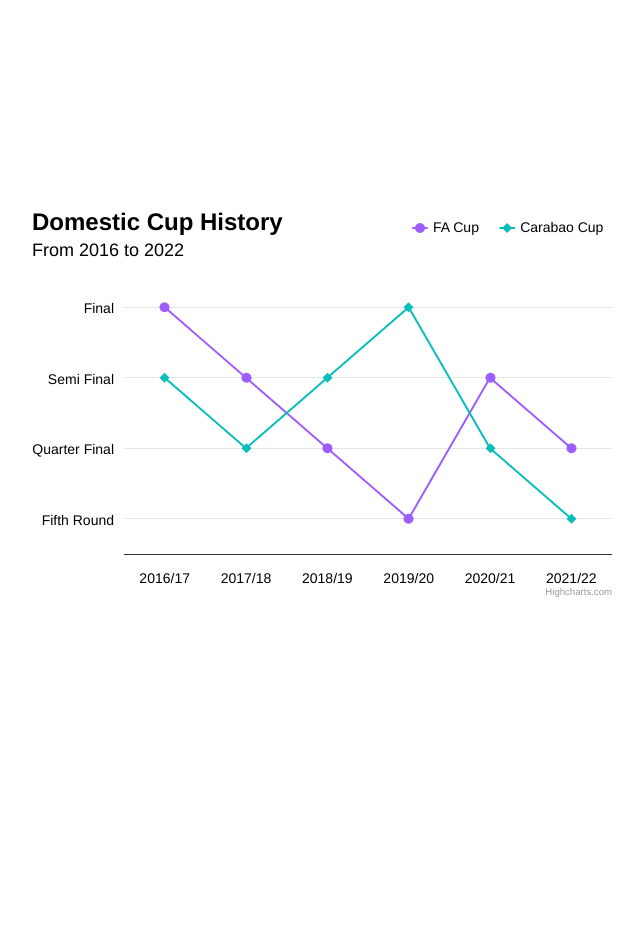
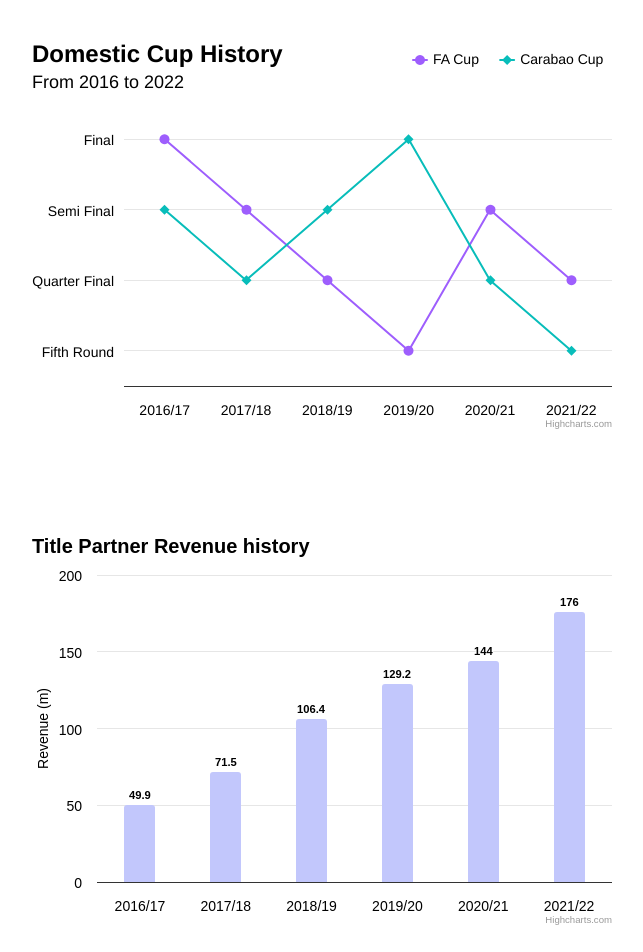
Before and after one commit to hafizzohaibaslam/highchart, a React (Vite) app: page / in a window 1280 px wide. Shown: the top 952 px of the page, without its empty margins (318-961 px from the left). Before the commit the page ends 800 px from the top, so only its background shows below. Built offline with nearby package versions, Linux system fonts and the light colour scheme.

Commit message:
bar chart

```diff
--- a/src/App.jsx
+++ b/src/App.jsx
@@ -97,10 +97,206 @@ function App() {
     ],
   };
 
+
+
+  const barChartOptions = {
+    chart: {
+      type: 'column',
+      backgroundColor: 'transparent',
+      style: {
+        fontFamily: 'Arial' // Set the font family if it's specified in your design
+      }
+    },
+    title: {
+      text: 'Title Partner Revenue history',
+      align: 'left',
+      style: {
+        color: '#000000',
+        fontSize: '20px',
+        fontWeight: 'bold',
+      },
+    },
+    // subtitle: {
+    //   useHTML: true,
+    //   text: '£714m ↑ 26%<br/>From 2016 to 2022 (In million pounds)',
+    //   align: 'left',
+    //   style: {
+    //     color: '#000000',
+    //     fontSize: '16px',
+    //   },
+    // },
+
+    xAxis: {
+      categories: ['2016/17', '2017/18', '2018/19', '2019/20', '2020/21', '2021/22'],
+      labels: {
+        style: {
+          color: '#000000',
+          fontSize: '14px',
+        },
+      },
+      crosshair: true // Adds a line across the plot area on hover
+    },
+    yAxis: {
+      min: 0,
+      title: {
+        text: 'Revenue (m)',
+        style: {
+          color: '#000000',
+          fontSize: '14px',
+        },
+      },
+      gridLineColor: '#e6e6e6',
+      labels: {
+        style: {
+          color: '#000000',
+          fontSize: '14px',
+        },
+      },
+    },
+    tooltip: {
+      headerFormat: '<span style="font-size:10px">{point.key}</span><table>',
+      pointFormat: '<tr><td style="color:{series.color};padding:0">{series.name}: </td>' +
+        '<td style="padding:0"><b>{point.y:.1f} m</b></td></tr>',
+      footerFormat: '</table>',
+      shared: true,
+      useHTML: true
+    },
+    plotOptions: {
+      column: {
+        pointPadding: 0.2,
+        borderWidth: 0,
+        dataLabels: {
+          enabled: true
+        },
+        color: '#9E5EFD', // Use the same purple color as before
+      }
+    },
+    legend: {
+      enabled: false // No legend needed for a single series
+    },
+    series: [{
+      name: 'Revenue',
+      data: [49.9, 71.5, 106.4, 129.2, 144.0, 176.0], // Replace with your data
+      color: '#C2C7FC', // Purple color
+    }]
+  };
+
+
+
+
+
+  const stackedBarChartOptions = {
+    chart: {
+      type: 'bar',
+      backgroundColor: 'transparent',
+      height: 600 // Adjust height as necessary to match the design
+    },
+    title: {
+      text: '% Attendance of Stadium Capacity',
+      align: 'left',
+      style: {
+        color: '#333333', // Color adjusted to a dark shade, assumed from the image
+        fontSize: '20px',
+        fontWeight: 'bold'
+      }
+    },
+    xAxis: {
+      categories: ['Newcastle Falcons', 'Gloucester', 'Bristol', 'Sale', 'Leicester Tigers', 'Exeter Chiefs', 'Saracens', 'Bath', 'Harlequins', 'Northampton Saints'],
+      title: {
+        text: null
+      },
+      labels: {
+        style: {
+          color: '#333333',
+          fontSize: '14px'
+        }
+      }
+    },
+    yAxis: {
+      min: 0,
+      title: {
+        text: null
+      },
+      labels: {
+        overflow: 'justify',
+        style: {
+          color: '#333333',
+          fontSize: '14px'
+        }
+      }
+    },
+    tooltip: {
+      shared: true,
+      valueSuffix: ' units' // Modify as per the data unit
+    },
+    plotOptions: {
+      bar: {
+        stacking: 'normal',
+        dataLabels: {
+          enabled: true,
+          color: '#FFFFFF' // Set to white or as per design for visibility
+        },
+        // Remove the border radius if you want the bars to be flat without rounded corners
+      }
+    },
+    legend: {
+      layout: 'vertical',
+      align: 'right',
+      verticalAlign: 'top',
+      x: -40,
+      y: 80,
+      floating: true,
+      borderWidth: 1,
+      backgroundColor: Highcharts.defaultOptions.legend.backgroundColor || '#FFFFFF',
+      shadow: true,
+      reversed: true // To maintain the order in the design
+    },
+    credits: {
+      enabled: false // Disable the Highcharts credits
+    },
+    series: [{
+      name: '% of Attendance',
+      data: [10, 20, 30, 40, 50, 60, 70, 80, 90, 100], // Sample data
+      color: '#7cb5ec' // Light blue color from the image
+    }, {
+      name: 'Stadium Capacity',
+      data: [110, 120, 130, 140, 150, 160, 170, 180, 190, 200], // Sample data
+      color: '#434348' // Dark blue color from the image
+    }]
+  };
+
+
+
+
+
   return (
+
+    <>
     <div>
       <HighchartsReact highcharts={Highcharts} options={chartOptions} />
     </div>
+
+    <br/>
+    <br/>
+    <br/>
+    <br/>
+
+
+    <div>
+      <HighchartsReact highcharts={Highcharts} options={barChartOptions} />
+    </div>
+
+    <br/>
+    <br/>
+    <br/>
+    <br/>
+
+
+    <div>
+      {/* <HighchartsReact highcharts={Highcharts} options={stackedBarChartOptions} /> */}
+    </div>
+
+    </>
   );
 }
 
```
